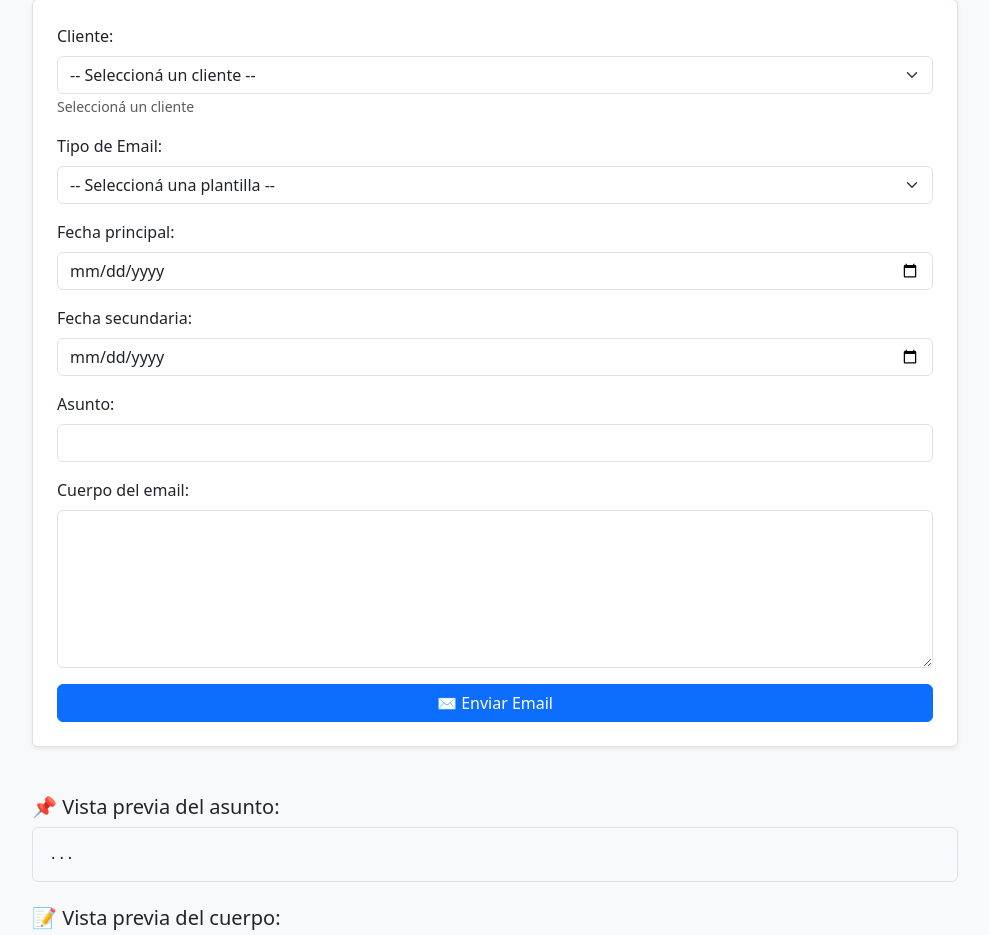
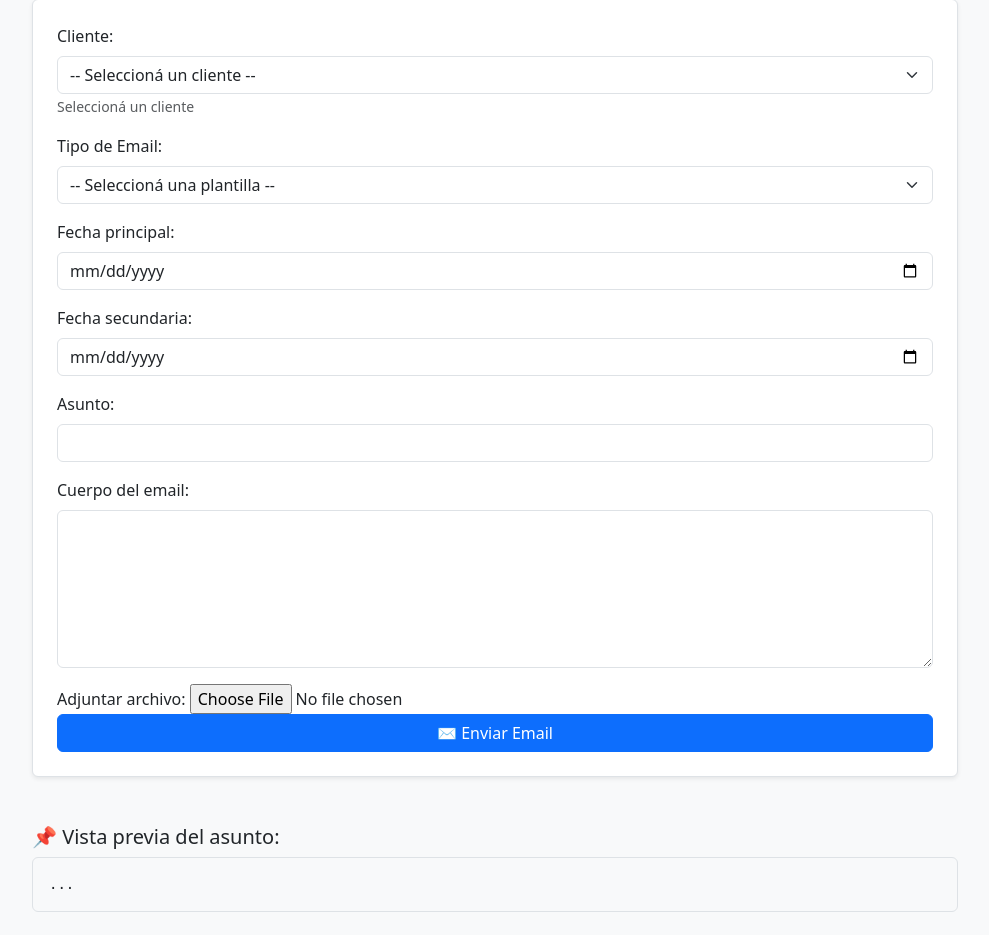
Before and after one commit to FabricioKenobi/WebInformesSekiura, a Django app: page /crear_email_personalizado/ in a window 1280 px wide. Shown: the part 194-1129 px from the top of the page, without its empty margins (145-1134 px from the left). Run offline with Django 5.2, Linux system fonts and the light colour scheme; a user stored in the database is signed in; data comes from the database, SQL or seed files in the repository; both versions use the stored data as it was after the commit.

Commit message:
implementacion de adjuncion de documentos

```diff
--- a/backend/api/models.py
+++ b/backend/api/models.py
@@ -68,3 +68,4 @@ class EmailEnviado(models.Model):
     cuerpo = models.TextField()
     enviado = models.BooleanField(default=False)
     fecha_envio = models.DateTimeField(auto_now_add=True)
+    archivo_adjunto = models.FileField(upload_to='adjuntos/', null=True, blank=True)
--- a/backend/api/templates/crear_email_personalizado.html
+++ b/backend/api/templates/crear_email_personalizado.html
@@ -6,8 +6,7 @@
   <div class="row justify-content-center">
     <div class="col-md-10">
       <h1 class="h4 mb-4 text-center">📧 Enviar Email Personalizado</h1>
-
-      <form method="post" class="border p-4 rounded shadow-sm bg-white">
+      <form method="post" enctype="multipart/form-data" class="border p-4 rounded shadow-sm bg-white">
         {% csrf_token %}
 
         <!-- Cliente -->
@@ -59,6 +58,9 @@
           <label for="cuerpo" class="form-label">Cuerpo del email:</label>
           <textarea name="cuerpo" id="cuerpo" rows="6" class="form-control" oninput="actualizarVista()" required></textarea>
         </div>
+
+        <label>Adjuntar archivo:</label>
+        <input type="file" name="archivo_adjunto">
 
         <button type="submit" class="btn btn-primary w-100">✉️ Enviar Email</button>
       </form>
--- a/backend/api/views.py
+++ b/backend/api/views.py
@@ -112,6 +112,7 @@ def crear_email_personalizado(request):
         cuerpo_html = request.POST['cuerpo']
         fecha_1 = request.POST.get('fecha_1')
         fecha_2 = request.POST.get('fecha_2')
+        archivo = request.FILES.get("archivo_adjunto")
 
         from datetime import datetime
         fecha_1 = datetime.strptime(fecha_1, "%Y-%m-%d")
@@ -134,6 +135,10 @@ def crear_email_personalizado(request):
             to=[destino]
         )
         email.attach_alternative(cuerpo_html_final, "text/html")
+
+        if archivo:
+            print("Archivo recibido:", archivo.name)
+            email.attach(archivo.name, archivo.read(), archivo.content_type)
         email.send()
 
         EmailEnviado.objects.create(
@@ -143,7 +148,8 @@ def crear_email_personalizado(request):
             cuerpo=cuerpo_html_final,
             enviado=True,
             fecha_evento=fecha_1,
-            fecha_envio=timezone.now()
+            fecha_envio=timezone.now(),
+            archivo_adjunto=archivo
         )
 
         return redirect('home')
--- a/backend/backend/settings.py
+++ b/backend/backend/settings.py
@@ -157,6 +157,9 @@ EMAIL_HOST_USER = 'fabricio-ruiz@sekiura.com.py'
 EMAIL_HOST_PASSWORD = 'CvW6Ife$O;42'
 DEFAULT_FROM_EMAIL = EMAIL_HOST_USER
 
+MEDIA_URL = '/media/'
+MEDIA_ROOT = BASE_DIR / 'media'
+
 '''
 EMAIL_BACKEND = 'django.core.mail.backends.smtp.EmailBackend'
 EMAIL_HOST = 'smtp.gmail.com'
```
Also changed, not shown: backend/api/migrations/0003_emailenviado_archivo_adjunto.py (added), backend/db.sqlite3, 1 other file.
